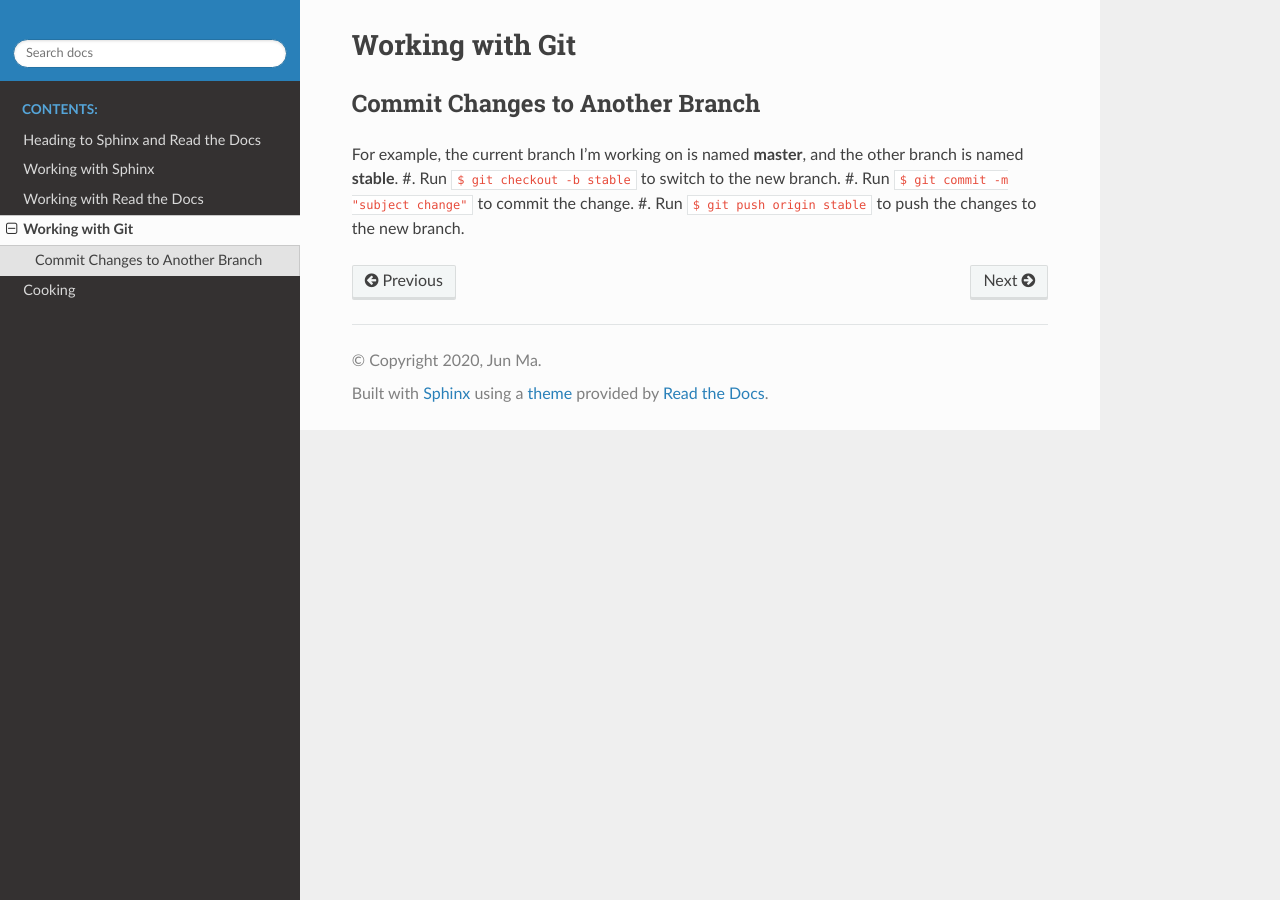
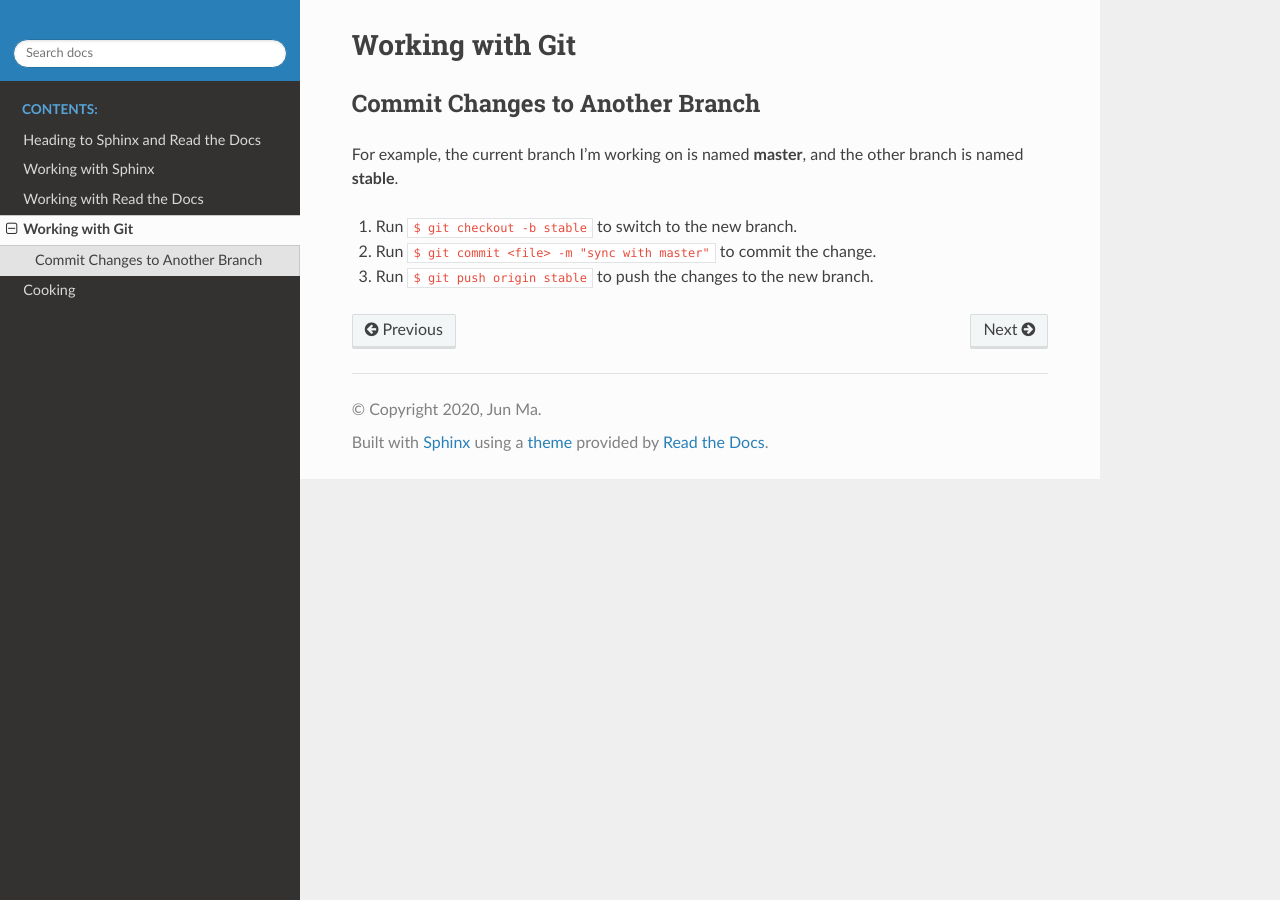
Before and after one commit to momo-jun/blackmomo, a Sphinx documentation site: the page built from source/worklog3.rst, in a window 1280 px wide. Built offline with Sphinx 7.4.7 and the Read the Docs theme 2.0.0, drawn with Linux system fonts in a browser that asks for light colours.

Commit message:
worklog3

```diff
--- a/source/worklog3.rst
+++ b/source/worklog3.rst
@@ -12,6 +12,7 @@ Working with Git
 Commit Changes to Another Branch
 ===================================
 For example, the current branch I'm working on is named **master**, and the other branch is named **stable**.
+
 #. Run ``$ git checkout -b stable`` to switch to the new branch.
-#. Run ``$ git commit -m "subject change"`` to commit the change.
+#. Run ``$ git commit <file> -m "sync with master"`` to commit the change.
 #. Run ``$ git push origin stable`` to push the changes to the new branch.
```
